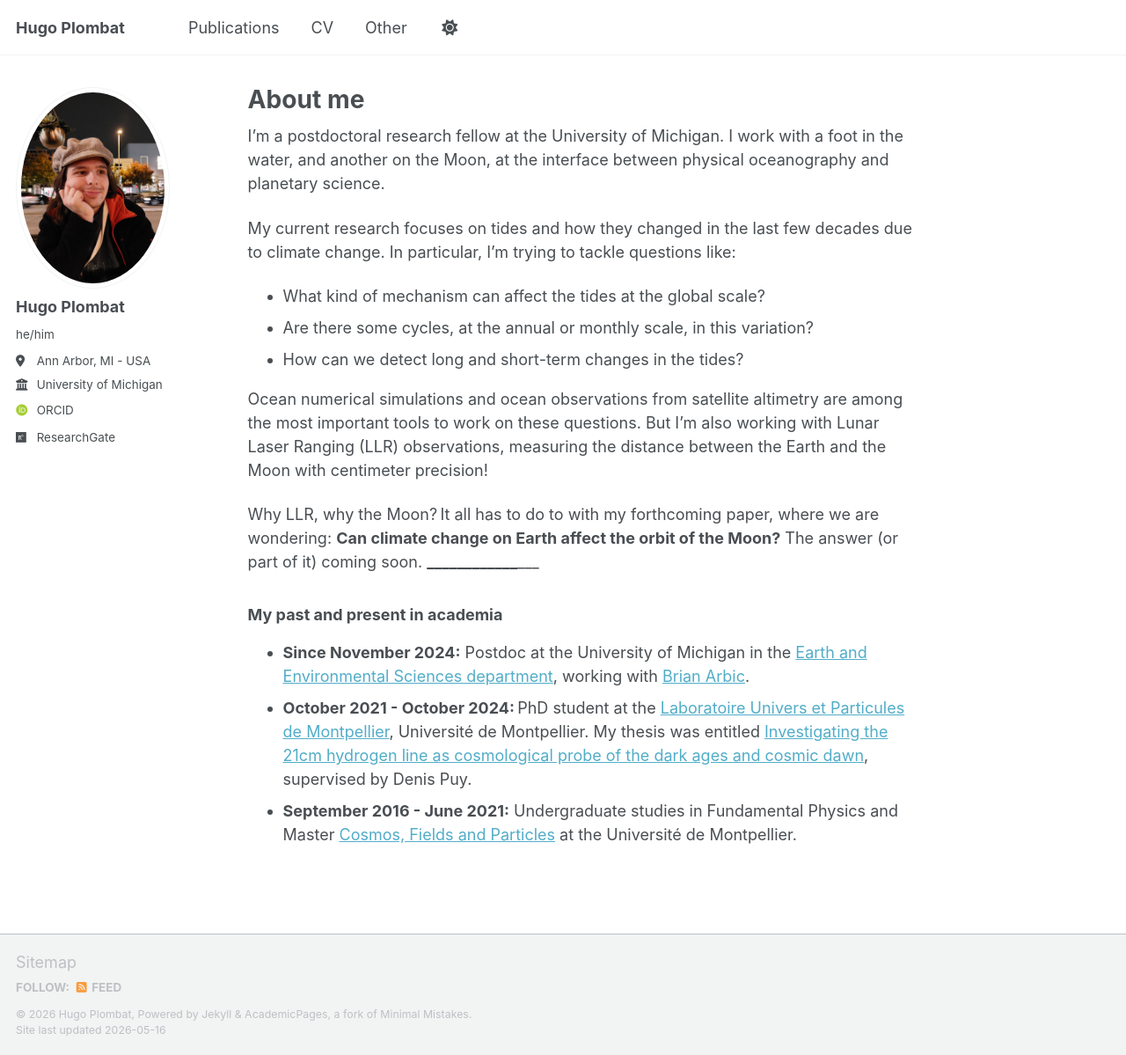
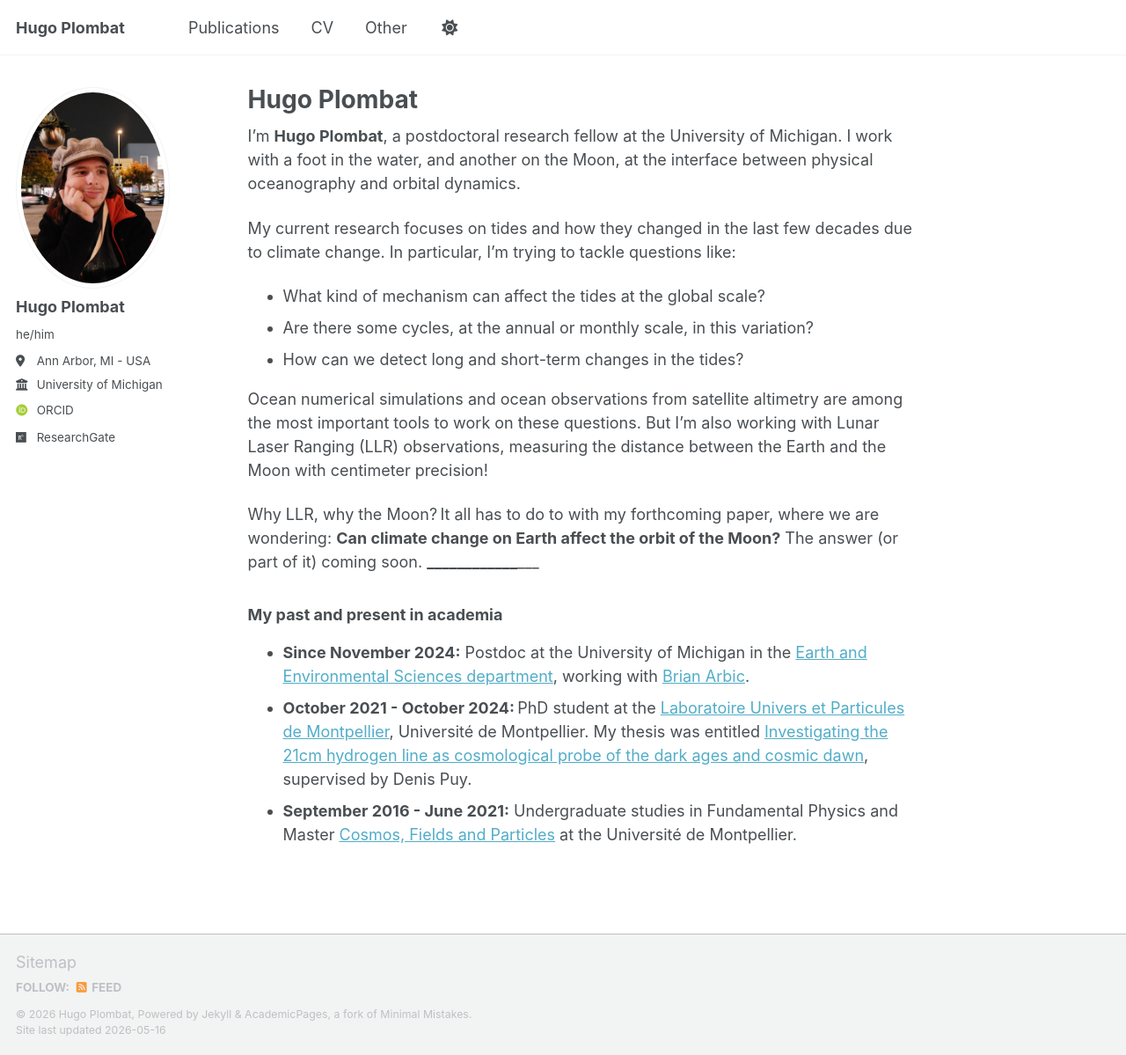
Before and after one commit to Hplombat/hugo.plombat, a Jekyll site: the page built from _pages/about.md, in a window 1280 px wide and 1199 px high. Shown: the whole window at 88% size. Built offline with Jekyll 4.4.1, drawn with Linux system fonts in a browser that asks for light colours; some web fonts are replaced; a script bundle is joined from its source files by our own code; library files that are not in the unit come from our copies.

Commit message:
Update about.md

```diff
--- a/_pages/about.md
+++ b/_pages/about.md
@@ -1,12 +1,12 @@
 ---
 permalink: /
-title: "About me"
+title: "Hugo Plombat"
 author_profile: true
 redirect_from:
   - /about/
   - /about.html
 ---
- I'm a postdoctoral research fellow at the University of Michigan. I work with a foot in the water, and another on the Moon, at the interface between physical oceanography and planetary science.
+ I'm **Hugo Plombat**, a postdoctoral research fellow at the University of Michigan. I work with a foot in the water, and another on the Moon, at the interface between physical oceanography and orbital dynamics.
 
  My current research focuses on tides and how they changed in the last few decades due to climate change.
  In particular, I'm trying to tackle questions like:
```
